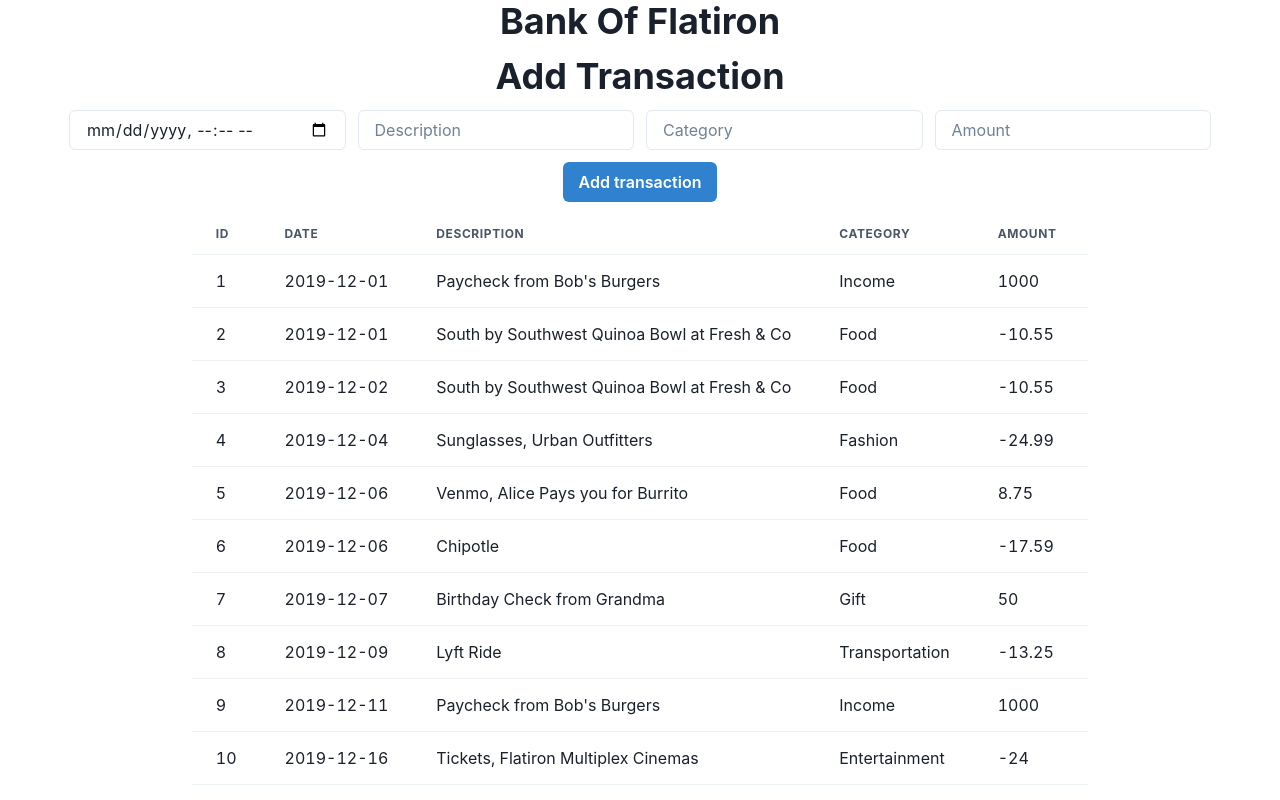
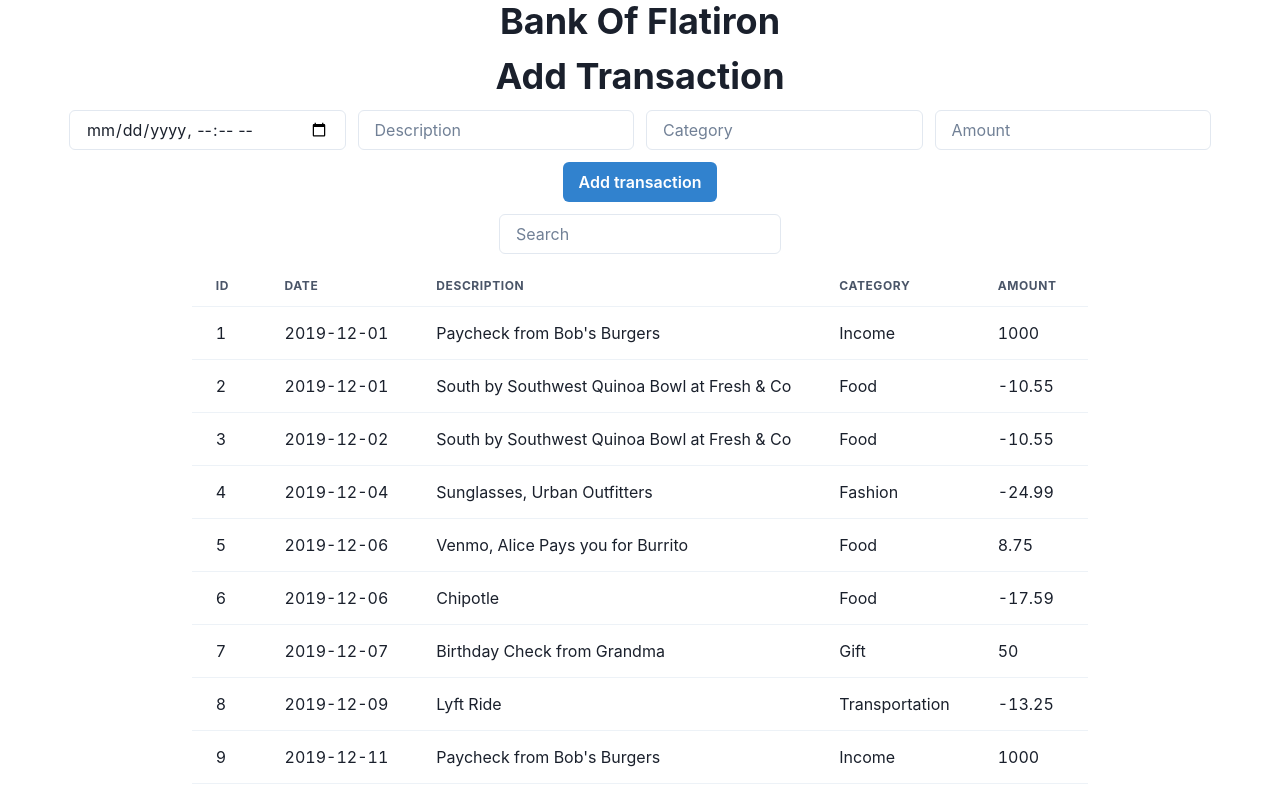
Before and after one commit to NellieMK65/bank-of-flatiron, a React (Create React App) app: page / in a window 1280 px wide. Shown: the top 800 px of the page. Built offline with nearby package versions, Linux system fonts and the light colour scheme; data requests are answered from the project's data file.

Commit message:
add search component

```diff
--- a/src/App.js
+++ b/src/App.js
@@ -2,9 +2,11 @@ import { useEffect, useState } from 'react';
 import { Heading, VStack } from '@chakra-ui/react';
 import { TransactionList } from './components/TransactionList';
 import { AddTransaction } from './components/AddTransaction';
+import { Search } from './components/Search';
 
 function App() {
 	const [transactions, setTransactions] = useState([]);
+	const [search, setSearch] = useState('');
 
 	useEffect(() => {
 		fetch('http://localhost:4000/transactions', {
@@ -29,11 +31,16 @@ function App() {
 		]);
 	};
 
+	const filteredTransactions = transactions.filter((transaction) =>
+		transaction.description.toLowerCase().includes(search.toLowerCase())
+	);
+
 	return (
 		<VStack spacing={3}>
 			<Heading as="h3">Bank Of Flatiron</Heading>
 			<AddTransaction handleAddTransaction={handleAddTransaction} />
-			<TransactionList transactions={transactions} />
+			<Search search={search} setSearch={setSearch} />
+			<TransactionList transactions={filteredTransactions} />
 		</VStack>
 	);
 }
--- /dev/null
+++ b/src/components/Search.js
@@ -0,0 +1,14 @@
+import { Box, Input } from '@chakra-ui/react';
+
+export const Search = ({ search, setSearch }) => {
+	return (
+		<Box>
+			{' '}
+			<Input
+				placeholder="Search"
+				value={search}
+				onChange={(e) => setSearch(e.target.value)}
+			/>
+		</Box>
+	);
+};
```
